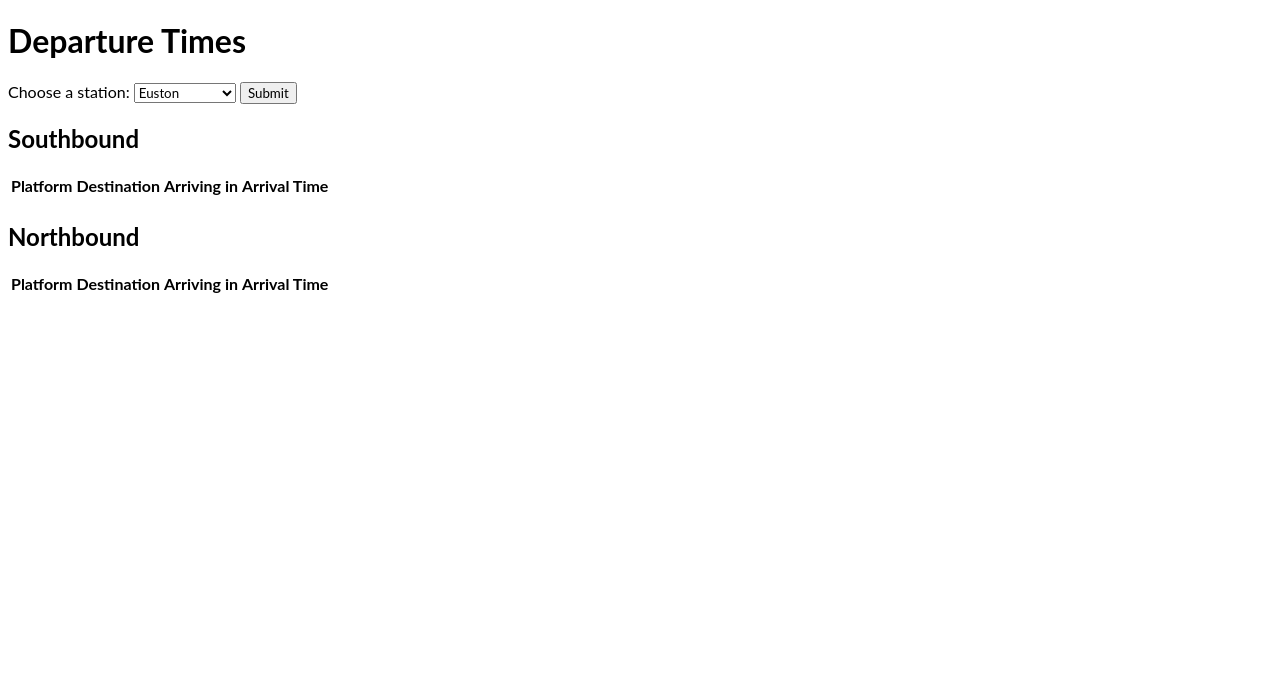
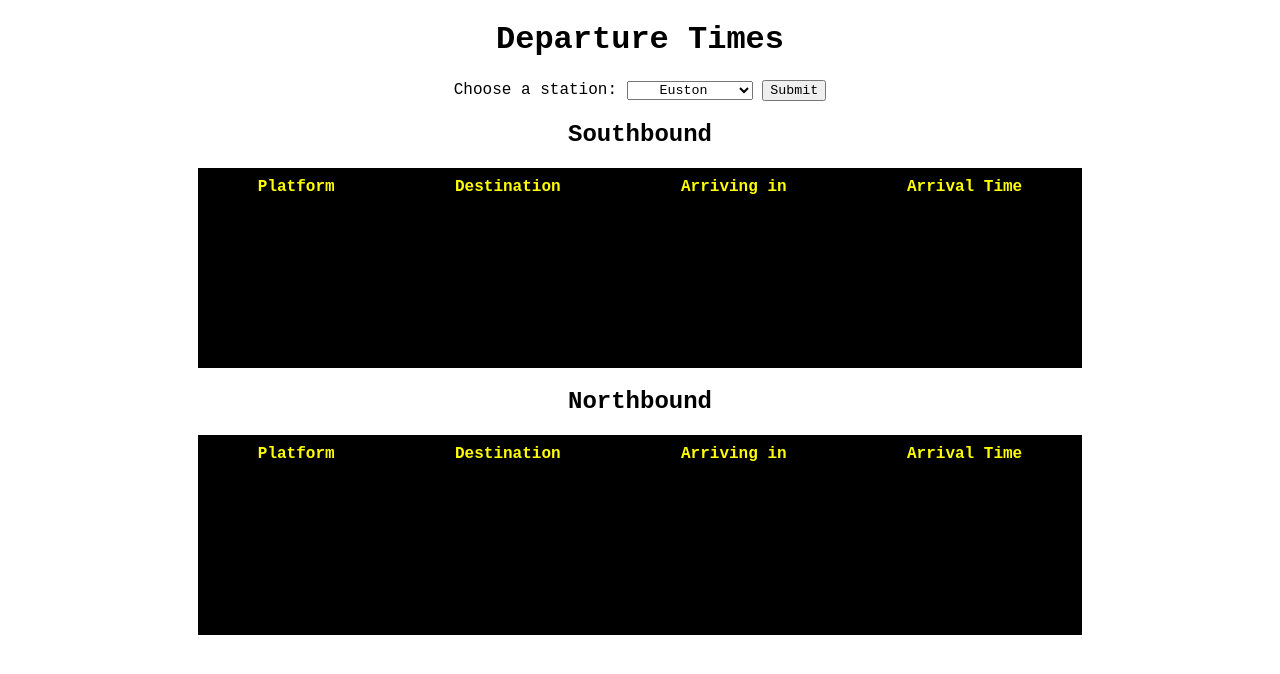
Before and after one commit to fac28/trainspotting-api, a plain HTML site: page tfl.html in a window 1280 px wide. Drawn offline with Linux system fonts and the light colour scheme.

Commit message:
css added

```diff
--- a/css/tfl.css
+++ b/css/tfl.css
@@ -1,20 +1,52 @@
 * {
-  font-family: 'Lato', sans-serif;
+  font-family: 'Azeret Mono', monospace;
   box-sizing: border-box;
+  text-align: center;
 }
-img {
-  max-width: 100%;
+
+h1 {
+  font-size: 2rem;
+}
+
+h2 {
+  font-size: 1.5rem;
+}
+
+h3 {
+  font-size: 1.2rem;
+}
+
+table {
+  margin: auto;
+  width: 70%;
+  table-layout: fixed;
+  text-align: center;
+  background-color: black;
+  border-collapse: collapse;
+  height: 200px;
+}
+
+tr {
+  display: flex;
+  justify-content: stretch;
+}
+
+th, td {
+  flex-grow: 1;
+  font-weight: bold;
+  padding: 10px;
+  overflow: scroll
+}
+
+th {
+  color: yellow;
+}
+
+td {
+  color: whitesmoke;
 }
 
 
-
-
-/* ////////////////  HEADER ///////////////// */
-
-.header {
-  display: flex;
-  align-items: center;
-  justify-content: center;
+tbody tr:not(:has(td:empty)):hover {
+  background-color: rgba(255, 248, 39, 0.563);
 }
-
-/*   */
```
